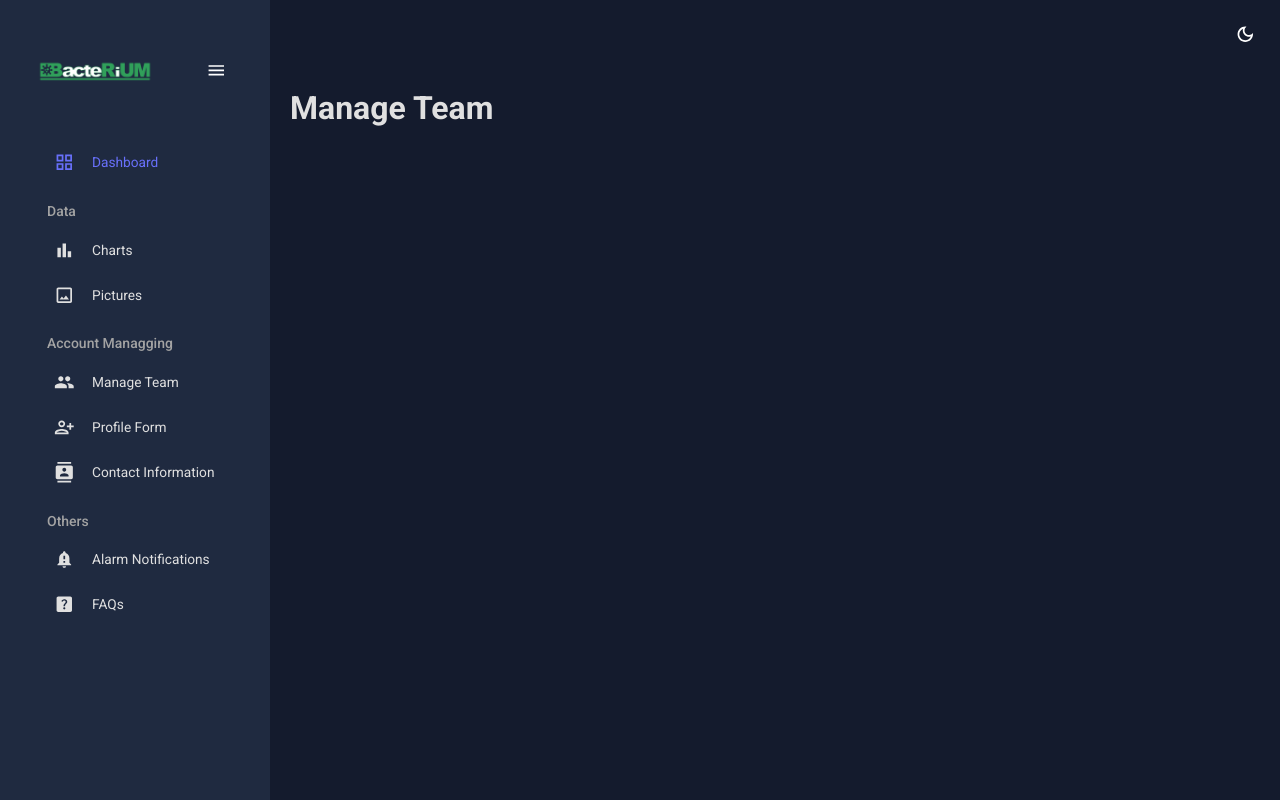
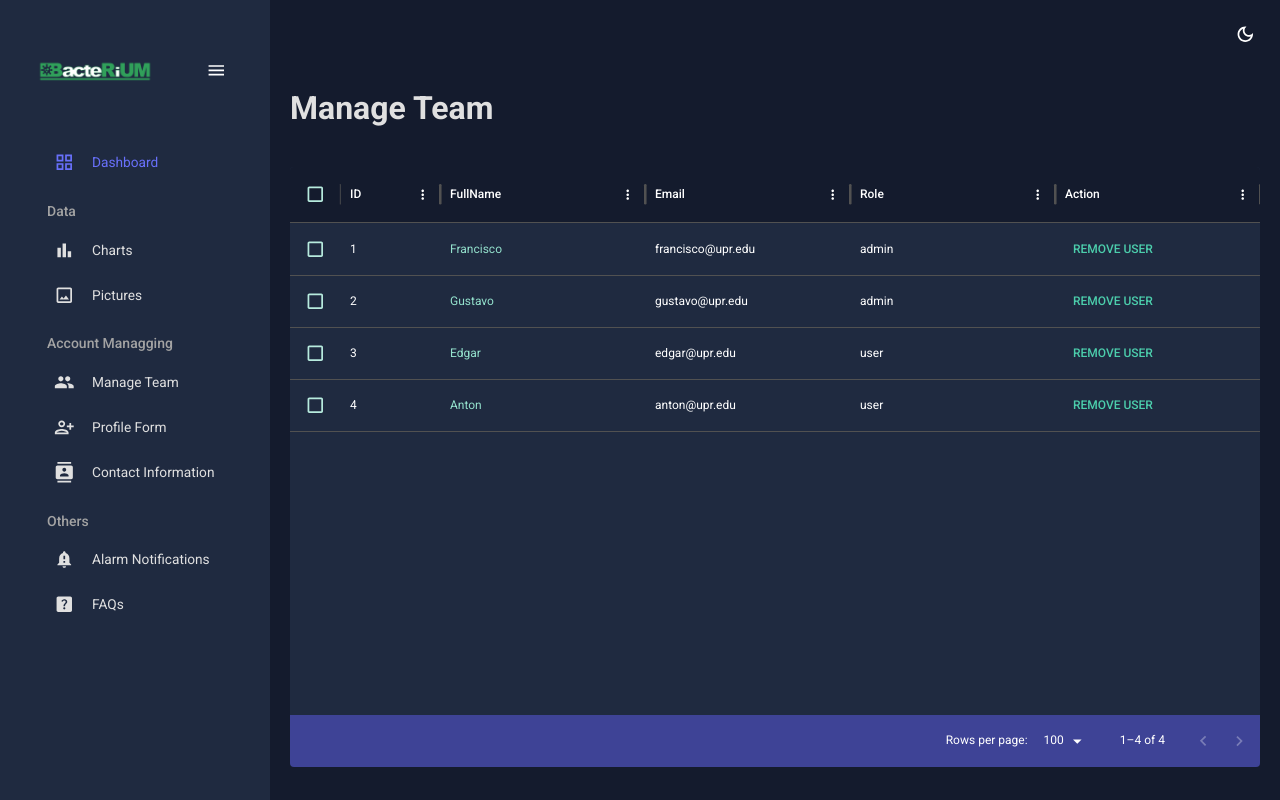
Before and after one commit to gustavosotero/BacteRiUM, a React (Create React App) app in the folder bacteriumdashboard/: page /manageTeam in a window 1280 px wide. Built offline with nearby package versions, Linux system fonts and the light colour scheme.

Commit message:
implementing manageTeam Page (Almost Done)

```diff
--- a/bacteriumdashboard/src/data/mockData.js
+++ b/bacteriumdashboard/src/data/mockData.js
@@ -2,10 +2,29 @@ import { tokens } from "../theme";
 
 export const mockDataTeam = [
   {
-    fullName: "",
-    role: "",
-    email: "",
-  }
+    id: 1,
+    fullName: "Francisco",
+    role: "admin",
+    email: "francisco@upr.edu"
+  },
+  {
+    id: 2,
+    fullName: "Gustavo",
+    role: "admin",
+    email: "gustavo@upr.edu"
+  },
+  {
+    id: 3,
+    fullName: "Edgar",
+    role: "user",
+    email: "edgar@upr.edu"
+  },
+  {
+    id: 4,
+    fullName: "Anton",
+    role: "user",
+    email: "anton@upr.edu"
+  },
 ];
 
 export const mockEnvironmentData = [
--- a/bacteriumdashboard/src/scenes/manageTeam/ManageTeam.jsx
+++ b/bacteriumdashboard/src/scenes/manageTeam/ManageTeam.jsx
@@ -1,23 +1,94 @@
-import {Box, Typography, useTheme} from "@mui/material";
+import {Box, Button, Typography, useTheme} from "@mui/material";
 import Headers from "../../Components/Headers";
 import {tokens} from "../../theme";
 import ManageAccountsIcon from '@mui/icons-material/ManageAccounts';
 import PersonIcon from '@mui/icons-material/Person';
-//import {mockData} from '../../Components/Assets/data/mockData'; for testing use
+import { mockDataTeam } from "../../data/mockData";
 import {DataGrid} from "@mui/x-data-grid";
 
 
 const ManageTeam = () => {
 
+    const theme = useTheme();
+    const colors = tokens(theme.palette.mode);
+    const columns = [
+        {
+            field: "id", headerName:"ID",
+        },
+        {
+            field: "fullName",
+            headerName: "FullName",
+            flex: 1,
+            cellClassName: "name-column--cell",
+        },
+        {
+            field: "email",
+            headerName: "Email",
+            flex: 1,
+        },
+        {
+            field: "role",
+            headerName: "Role",
+            flex: 1,
+            // renderCell: ({row: {access}}) => {
+            //     return (<Box>
+            //         <Button>
+
+            //         </Button>
+            //     </Box>);
+            // }
+        },
+        {
+            field: "action",
+            headerName: "Action",
+            flex: 1,
+            renderCell: ({row: {action}}) => {
+                return (<Box>
+                    <Button color="secondary">
+                        Remove User
+                    </Button>
+                </Box>);
+            }
+        }
+    ];
+
     return (
-       <Box margin={"20px"}>
-
-
-        <Headers title={"Manage Team"}/>
-
-
+        <Box margin={"20px"}>
+            <Headers title={"Manage Team"}/>
+            <Box m="40px 0 0 0"
+            height={"75vh"}
+            sx={
+                {
+                    "& .MuiDataGrid-root": {
+                        border: "none",
+                    },
+                    "& .MuiDataGrid-cell": {
+                        borderBottom: "none",
+                    },
+                    "& .name-column--cell": {
+                        color: colors.greenAccent[300],
+                    },
+                    "& .MuiDataGrid-columnHeaders": {
+                        backgroundColor: colors.blueAccent[700],
+                        borderBottom: "none",
+                    },
+                    "& .MuiDataGrid-virtualScroller": {
+                        backgroundColor: colors.primary[400],
+                    },
+                    "& .MuiDataGrid-footerContainer": {
+                        borderTop: "none",
+                        backgroundColor: colors.blueAccent[700],
+                    },
+                    "& .MuiCheckbox-root": {
+                        color: `${colors.greenAccent[200]} !important`,
+                    },
+                }
+            }
+            >
+                <DataGrid checkboxSelection rows={mockDataTeam} columns={columns}/>
+            </Box>
        </Box>
-    )
+    );
 }
 
 export default ManageTeam;
```
